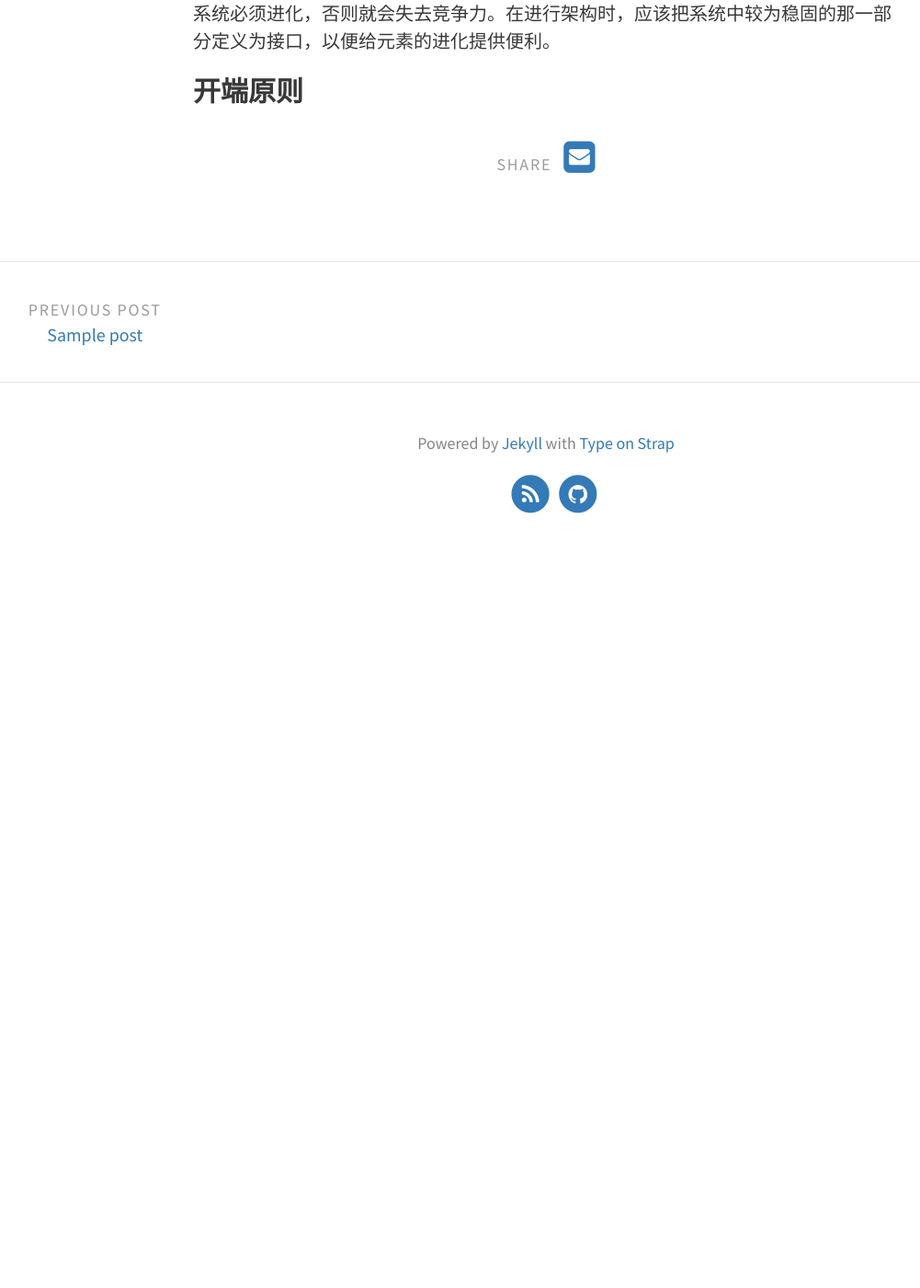
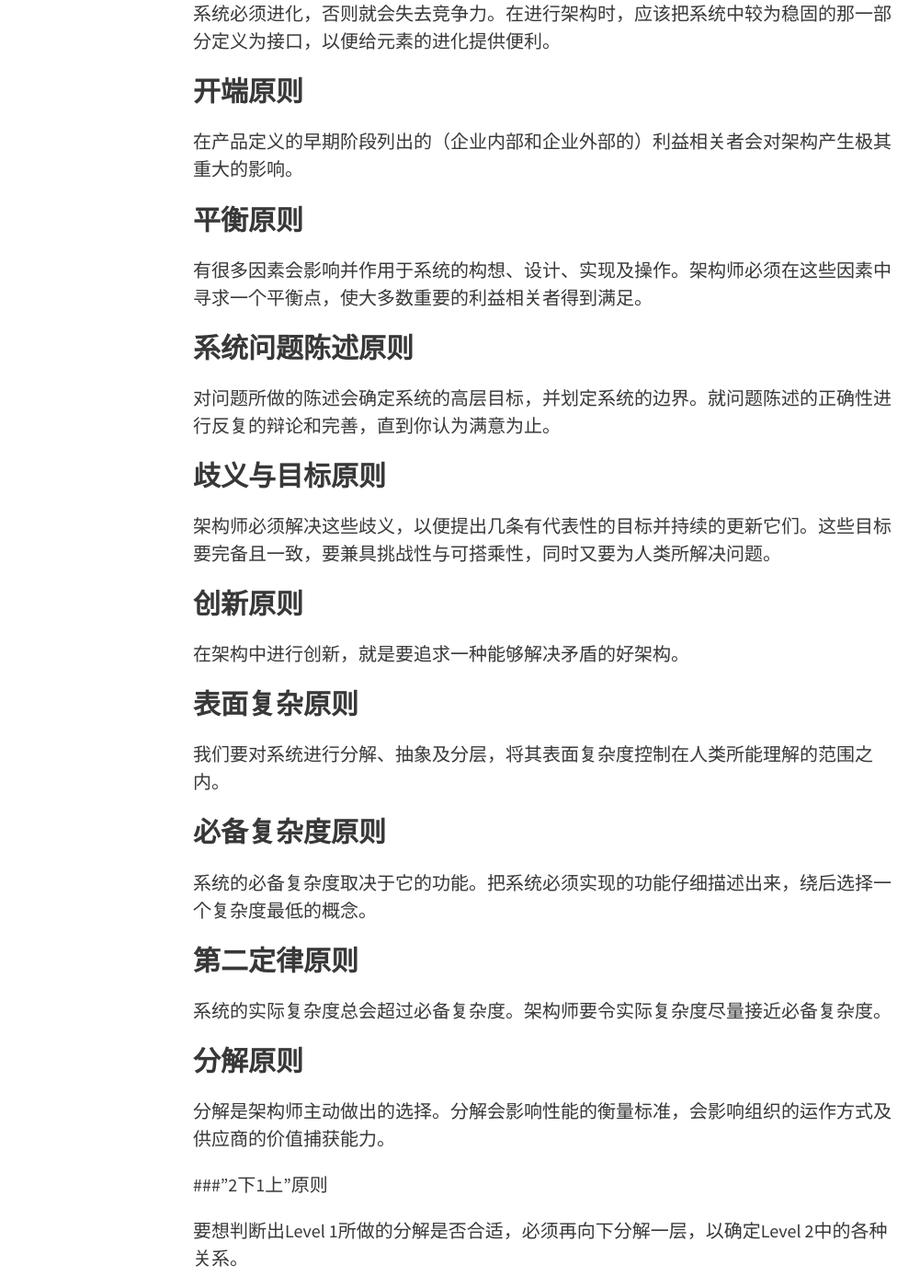
Before and after one commit to wizardAL/wizardal.github.io, a Jekyll site: the page built from _posts/2018-08-26-系统架构原则.md, in a window 1280 px wide and 1400 px high, scrolled down 1990 px. Shown: the whole window at 92% size, without its empty margins (46-1047 px from the left). Built offline with Jekyll 4.4.1, drawn with Linux system fonts in a browser that asks for light colours; our own code applies the rules of GitHub Pages for plain Markdown files; before the commit the page ends 2620 px from its top, so only the background shows below that; some of the changed text lies outside the part shown.

Commit message:
架构原则

```diff
--- a/_config.yml
+++ b/_config.yml
@@ -1,7 +1,7 @@
 # SITE CONFIGURATION
-baseurl: "/Type-on-Strap"
-url: "https://sylhare.github.io"
-title: Type on Strap # site's title
+baseurl: "/"
+url: "https://wizardAL.github.io"
+title: wizardAL's Blog # site's title
 description: "A website with blog posts and pages" # used by search engines
 
 
--- a/_posts/2018-08-26-System-architecture-principles.md
+++ b/_posts/2018-08-26-系统架构原则.md
@@ -53,3 +53,53 @@
 系统必须进化，否则就会失去竞争力。在进行架构时，应该把系统中较为稳固的那一部分定义为接口，以便给元素的进化提供便利。
 
 ### 开端原则
+
+在产品定义的早期阶段列出的（企业内部和企业外部的）利益相关者会对架构产生极其重大的影响。
+
+### 平衡原则
+
+有很多因素会影响并作用于系统的构想、设计、实现及操作。架构师必须在这些因素中寻求一个平衡点，使大多数重要的利益相关者得到满足。
+
+### 系统问题陈述原则
+
+对问题所做的陈述会确定系统的高层目标，并划定系统的边界。就问题陈述的正确性进行反复的辩论和完善，直到你认为满意为止。
+
+### 歧义与目标原则
+
+架构师必须解决这些歧义，以便提出几条有代表性的目标并持续的更新它们。这些目标要完备且一致，要兼具挑战性与可搭乘性，同时又要为人类所解决问题。
+
+### 创新原则
+
+在架构中进行创新，就是要追求一种能够解决矛盾的好架构。
+
+### 表面复杂原则
+
+我们要对系统进行分解、抽象及分层，将其表面复杂度控制在人类所能理解的范围之内。
+
+### 必备复杂度原则
+
+系统的必备复杂度取决于它的功能。把系统必须实现的功能仔细描述出来，绕后选择一个复杂度最低的概念。
+
+### 第二定律原则
+
+系统的实际复杂度总会超过必备复杂度。架构师要令实际复杂度尽量接近必备复杂度。
+
+### 分解原则
+
+分解是架构师主动做出的选择。分解会影响性能的衡量标准，会影响组织的运作方式及供应商的价值捕获能力。
+
+###"2下1上"原则
+
+要想判断出Level 1所做的分解是否合适，必须再向下分解一层，以确定Level 2中的各种关系。
+
+### 优雅原则
+
+对于身处其中的架构师来说，如果系统的必备复杂度较低，而且其分解方式能够同时与多个分解平面相匹配，那么该系统就是优雅的。
+
+### 架构健壮程度原则
+
+好的架构要能够应对各种各样的变化。能够应对变化的那种架构，要么是比较健壮的架构，要么是适应能力比较强的架构。前者能够处理环境中的变化，而后者则能够适应环境中的变化。
+
+### 架构决策的耦合与整理原则
+
+可以按照指标对决策的敏感度以及决策之间的连接度来排定架构决策之间的先后顺序。
```
Also changed, not shown: 6 other files.
